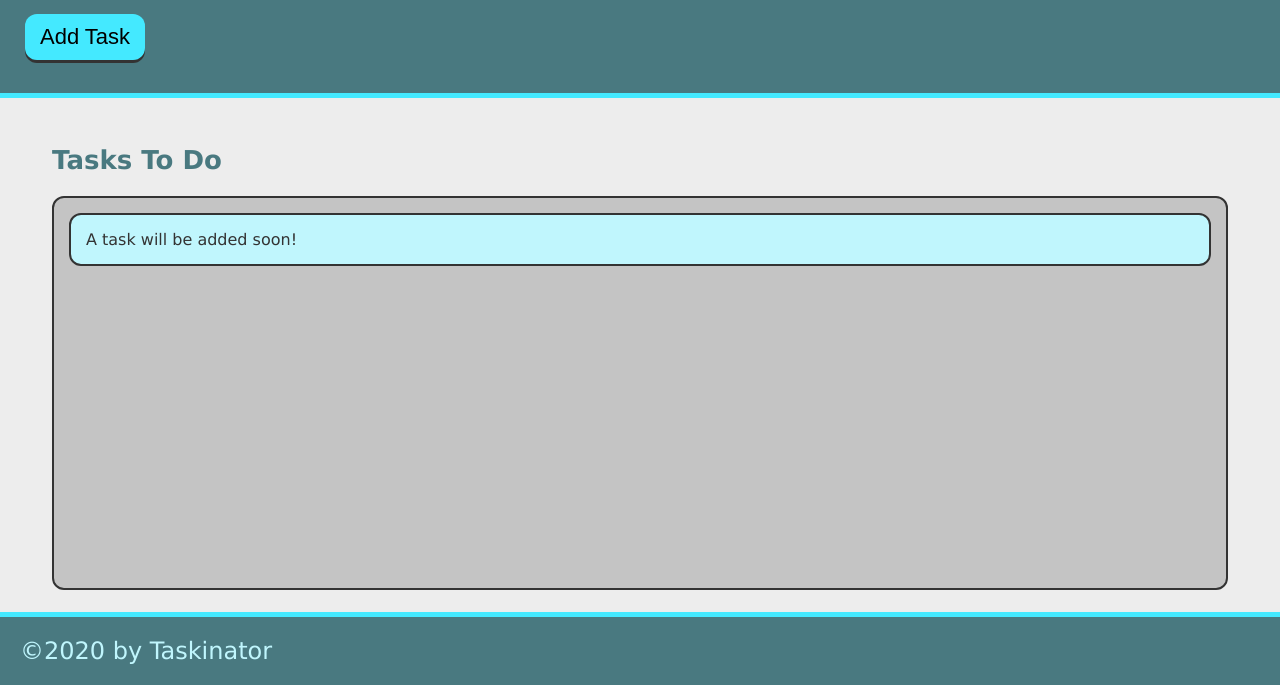
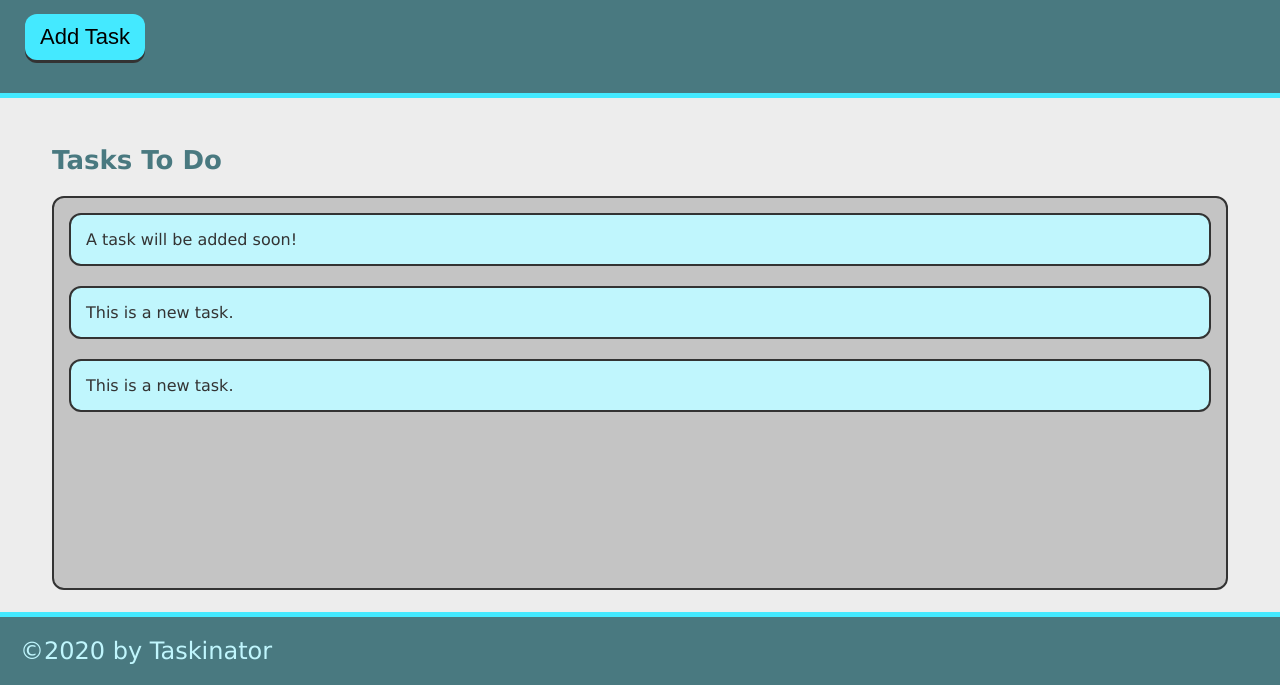
Before and after one commit to TessShearer/Taskinator, a plain HTML site: page index.html in a window 1280 px wide. Both pictures are taken after a click on the button "Add Task". Shown: the part 115-800 px from the top of the page. Drawn offline with Linux system fonts and the light colour scheme.

Commit message:
add ability to add task

```diff
--- a/assets/js/script.js
+++ b/assets/js/script.js
@@ -0,0 +1,16 @@
+var buttonEl = document.querySelector("#save-task");
+var tasksToDoEl = document.querySelector("#tasks-to-do");
+
+var createTaskHandler = function() {
+    var listItemEl = document.createElement("li");
+    listItemEl.className = "task-item";
+    listItemEl.textContent = "This is a new task.";
+    tasksToDoEl.appendChild(listItemEl);
+  }
+
+  buttonEl.addEventListener("click", createTaskHandler); {
+  var listItemEl = document.createElement("li");
+  listItemEl.className = "task-item";
+  listItemEl.textContent = "This is a new task.";
+  tasksToDoEl.appendChild(listItemEl);
+};
--- a/index.html
+++ b/index.html
@@ -13,13 +13,13 @@
     <header>
         <h1 class="page-title">Taskinator</h1>
         <p>Click the button below to add a new task!</p>
-        <button class="btn">Add Task</button>
+        <button class="btn" id="save-task">Add Task</button>
     </header>
 
     <main class="page-content">
         <section class="task-list-wrapper">
             <h2 class="list-title">Tasks To Do</h2>
-            <ul class="task-list">
+            <ul class="task-list" id="tasks-to-do">
                 <li class="task-item">A task will be added soon!</li>
             </ul>
         </section>
```
